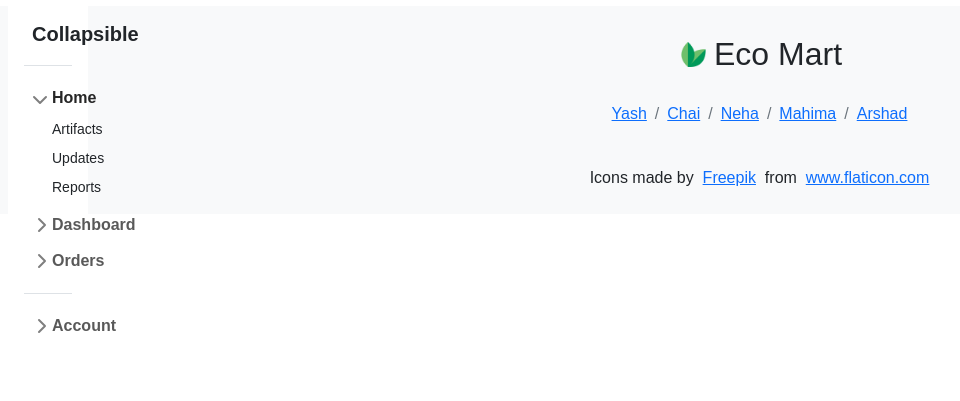
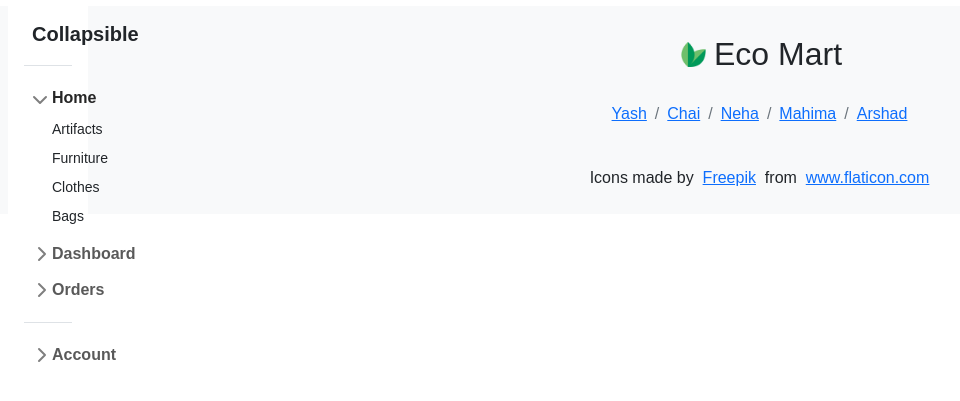
Before and after one commit to YashKandalkar/eco-mart, a Flask app: template templates/index.html in a window 1280 px wide. Shown: the part 56-457 px from the top of the page, without its empty margins (7-967 px from the left). Run offline with Flask 2, Linux system fonts and the light colour scheme; the template is opened without the code that fills it, so the values that code supplies are empty; parts of the project's set-up code (start-up, migrations or seed data) failed here and were passed over.

Commit message:
filter products by category version 1.1

```diff
--- a/templates/index.html
+++ b/templates/index.html
@@ -86,8 +86,9 @@
               <li>
                 <a href="/Artifacts" class="link-dark rounded">Artifacts</a>
               </li>
-              <li><a href="#" class="link-dark rounded">Updates</a></li>
-              <li><a href="#" class="link-dark rounded">Reports</a></li>
+              <li><a href="/Furniture" class="link-dark rounded">Furniture</a></li>
+              <li><a href="/Clothes" class="link-dark rounded">Clothes</a></li>
+              <li><a href="/Bags" class="link-dark rounded">Bags</a></li>
             </ul>
           </div>
         </li>
```
